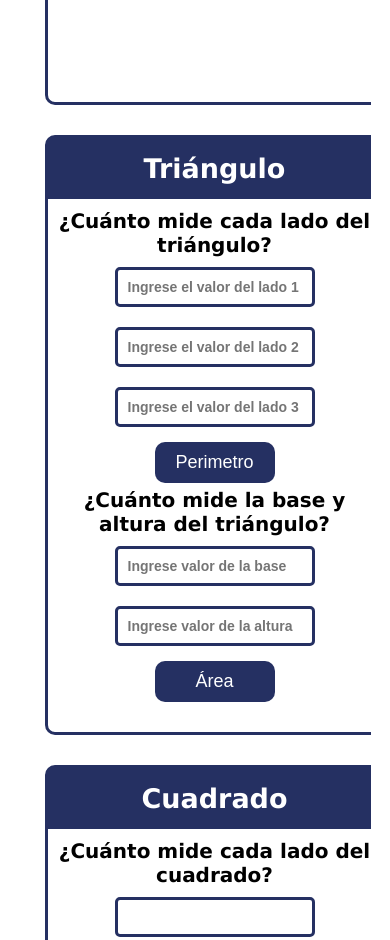
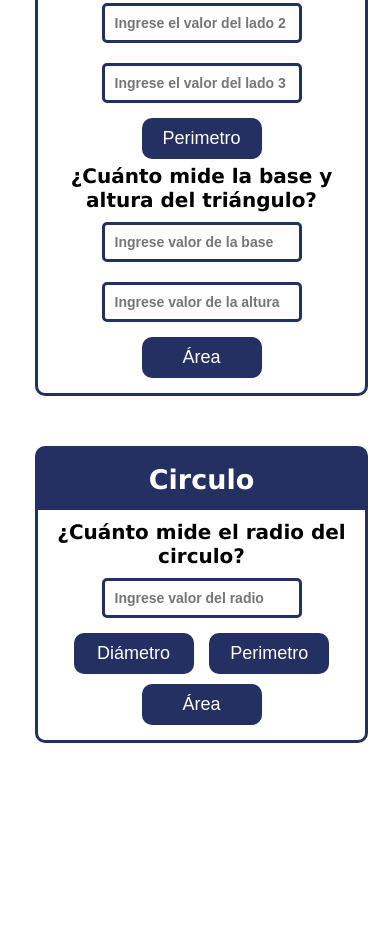
Before and after one commit to marhe65/Figuras-Geometricas, a plain HTML site: page index.html in a window 390 px wide. Shown: the part 793-1733 px from the top of the page. After the commit the page ends 1571 px from the top, so only its background shows below. Drawn offline with Linux system fonts and the light colour scheme.

Commit message:
Configura para ser una web responsive

```diff
--- a/css/main.css
+++ b/css/main.css
@@ -34,14 +34,16 @@ body{
 /* estilos de las CAJAS DE CALCULO*/
 /*las cajas las organizamos con float, por lo tanto colocamos la propiedad overflow en
 la caja padre que es figure, para que las cajas no se salgan de este div*/
+/*para que nuestra pagina sea responsive debemos manejar los width en % y al final usar los media queries*/
 .figure{
     width: 90%;
     margin: auto;
     padding: 10px;
     overflow: hidden;
+    max-width: 1000px;
 }
 .box{
-    width: 340px;
+    width: 30%;/*340px*/
     height: 600px;
     border: 3px solid #253062;
     border-radius: 10px;
@@ -93,3 +95,42 @@ la caja padre que es figure, para que las cajas no se salgan de este div*/
 .box-main__btn:active{
     background-color: #4c5580;
 }
+
+/* Web responsiva*/
+@media screen and (max-width: 1021px){
+    .figure{
+        width: 100%;
+    }
+}
+@media screen and (max-width: 800px){/*tableta horizontal*/
+    .box{
+        margin: 0;
+    }
+}
+@media screen and (max-width: 600px){/*tableta vertical*/
+    .box{
+        width: 90%;
+        margin: 25px;
+        height: auto;
+    }
+}
+@media screen and (max-width: 640px){/*celular horizontal*/
+    .box{
+        width: 90%;
+        margin: 25px;
+        height: auto;
+    }
+}
+@media screen and (max-width: 360px){/*celular horizontal*/
+    .box{
+        width: 90%;
+        margin: 20px;
+        height: auto;
+    }
+    .header-title{
+        font-size: 25px;
+    }
+    .answer p{
+        font-size: 20px;
+    }
+}
--- a/index.html
+++ b/index.html
@@ -58,11 +58,12 @@
 
       <div class="box">
         <div class="box-header">
-          <h2>Cuadrado</h2>
+          <h2>Circulo</h2>
         </div>
         <div class="box-main">
-          <p class="box-main__text">¿Cuánto mide cada lado del cuadrado?</p>
-          <input class="box-main__input type="number" name="side" id="side" />
+          <p class="box-main__text">¿Cuánto mide el radio del circulo?</p>
+          <input class="box-main__input type="number" name="side" id="side" placeholder="Ingrese valor del radio"/>
+          <button class="box-main__btn type="button">Diámetro</button>
           <button class="box-main__btn type="button">Perimetro</button>
           <button class="box-main__btn type="button">Área</button>
         </div>
```
